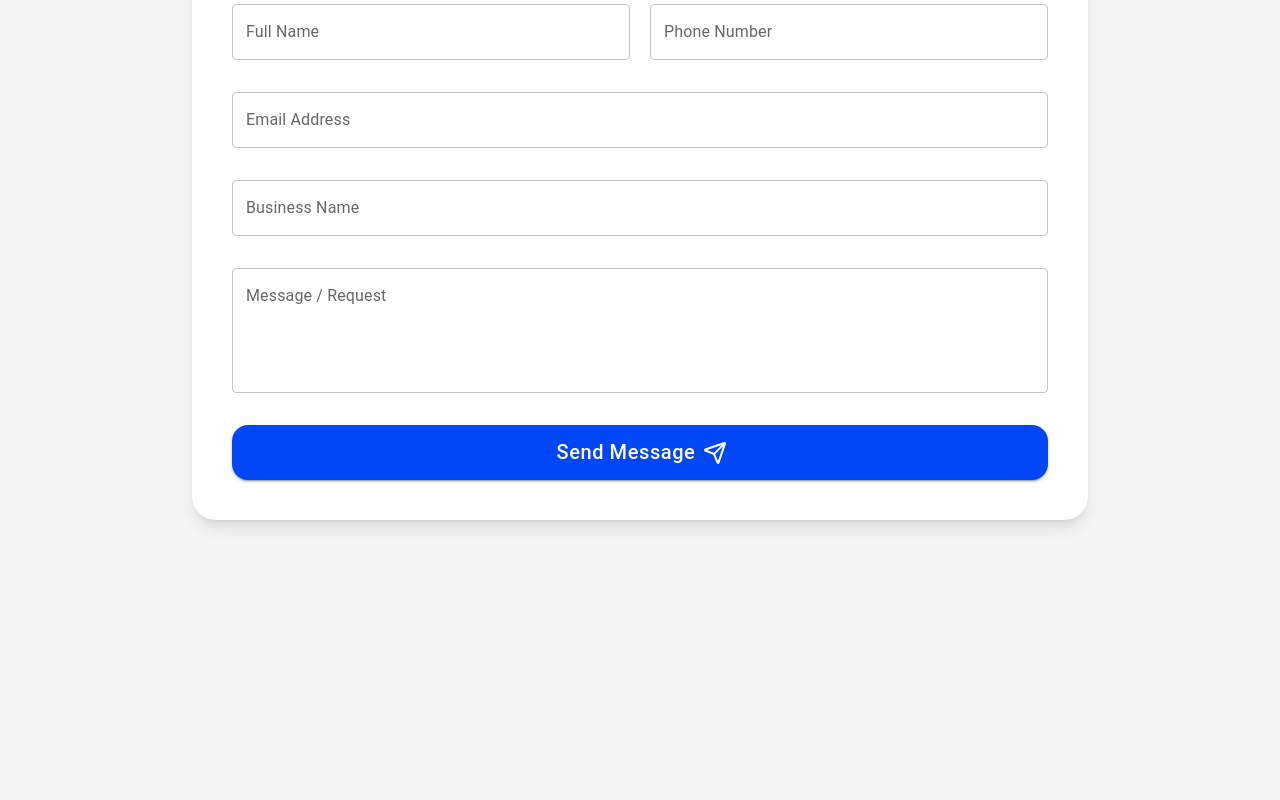
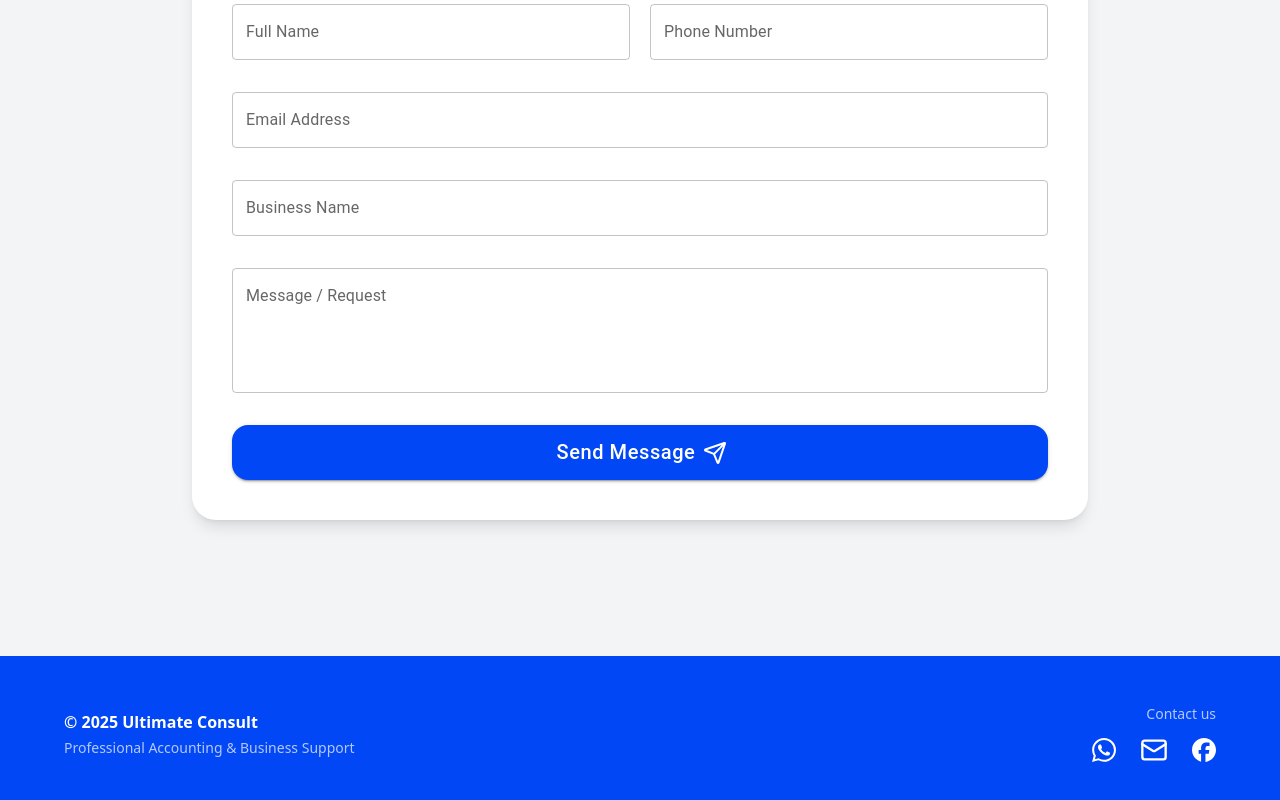
Before and after one commit to Sultan2403/Ultimate-Consult, a React (Vite) app: page / in a window 1280 px wide. Shown: the part 3908-4708 px from the top of the page. Before the commit the page ends 4524 px from the top, so only its background shows below. Built offline with nearby package versions, Linux system fonts and the light colour scheme.

Commit message:
footer complete

```diff
--- a/src/App.jsx
+++ b/src/App.jsx
@@ -1,4 +1,5 @@
 import "./App.css";
+import Footer from "./Components/Footer/footer";
 import Header from "./Components/Header/header";
 import About_Sec from "./Components/Sections/About/about";
 import Contact_Us from "./Components/Sections/Contact/contact";
@@ -15,6 +16,7 @@ function App() {
       <Services_Sec />
       <Why_Choose_Us />
       <Contact_Us />
+      <Footer />
     </>
   );
 }
--- a/src/Components/Footer/footer.jsx
+++ b/src/Components/Footer/footer.jsx
@@ -0,0 +1,58 @@
+import { Mail } from "lucide-react";
+import WhatsApp_Icon from "../../assets/Icons/whatsappSvg";
+import Facebook_Icon from "../../assets/Icons/facebookSvg";
+
+const currYear = new Date().getFullYear();
+
+export default function Footer() {
+  return (
+    <footer className="w-full bg-primary py-12 px-6">
+      <div className="max-w-6xl mx-auto flex flex-col md:flex-row items-center justify-between gap-6">
+        {/* Left — Brand */}
+        <div className="text-center md:text-left">
+          <p className="text-white font-semibold text-sm md:text-base">
+            © {currYear} Ultimate Consult
+          </p>
+          <p className="text-white/70 text-sm mt-1">
+            Professional Accounting & Business Support
+          </p>
+        </div>
+
+        {/* Right — Social / Contact */}
+        <div className="flex flex-col items-center md:items-end gap-3">
+          <p className="text-white/70 text-sm font-medium">Contact us</p>
+
+          <div className="flex items-center gap-6">
+            <a
+              href="https://wa.me/234XXXXXXXXXX"
+              target="_blank"
+              rel="noopener noreferrer"
+              className="text-white hover:opacity-80 transition"
+              aria-label="Chat on WhatsApp"
+            >
+              <WhatsApp_Icon className="w-7 h-7" />
+            </a>
+
+            <a
+              href="mailto:info@ultimateconsult.com"
+              className="text-white hover:opacity-80 transition"
+              aria-label="Send an Email"
+            >
+              <Mail className="w-7 h-7" />
+            </a>
+
+            <a
+              href="https://facebook.com/ultimateconsult"
+              target="_blank"
+              rel="noopener noreferrer"
+              className="text-white hover:opacity-80 transition"
+              aria-label="Visit Facebook"
+            >
+              <Facebook_Icon className="w-7 h-7" />
+            </a>
+          </div>
+        </div>
+      </div>
+    </footer>
+  );
+}
--- /dev/null
+++ b/src/assets/Icons/facebookSvg.jsx
@@ -0,0 +1,14 @@
+export default function Facebook_Icon() {
+  return (
+    <svg
+      role="img"
+      viewBox="0 0 24 24"
+      xmlns="http://www.w3.org/2000/svg"
+      className="w-6 h-6"
+      fill="currentColor"
+    >
+      <title>Facebook</title>
+      <path d="M9.101 23.691v-7.98H6.627v-3.667h2.474v-1.58c0-4.085 1.848-5.978 5.858-5.978.401 0 .955.042 1.468.103a8.68 8.68 0 0 1 1.141.195v3.325a8.623 8.623 0 0 0-.653-.036 26.805 26.805 0 0 0-.733-.009c-.707 0-1.259.096-1.675.309a1.686 1.686 0 0 0-.679.622c-.258.42-.374.995-.374 1.752v1.297h3.919l-.386 2.103-.287 1.564h-3.246v8.245C19.396 23.238 24 18.179 24 12.044c0-6.627-5.373-12-12-12s-12 5.373-12 12c0 5.628 3.874 10.35 9.101 11.647Z" />
+    </svg>
+  );
+}
```
Also changed, not shown: src/assets/Icons/whatsapp.svg (deleted).
